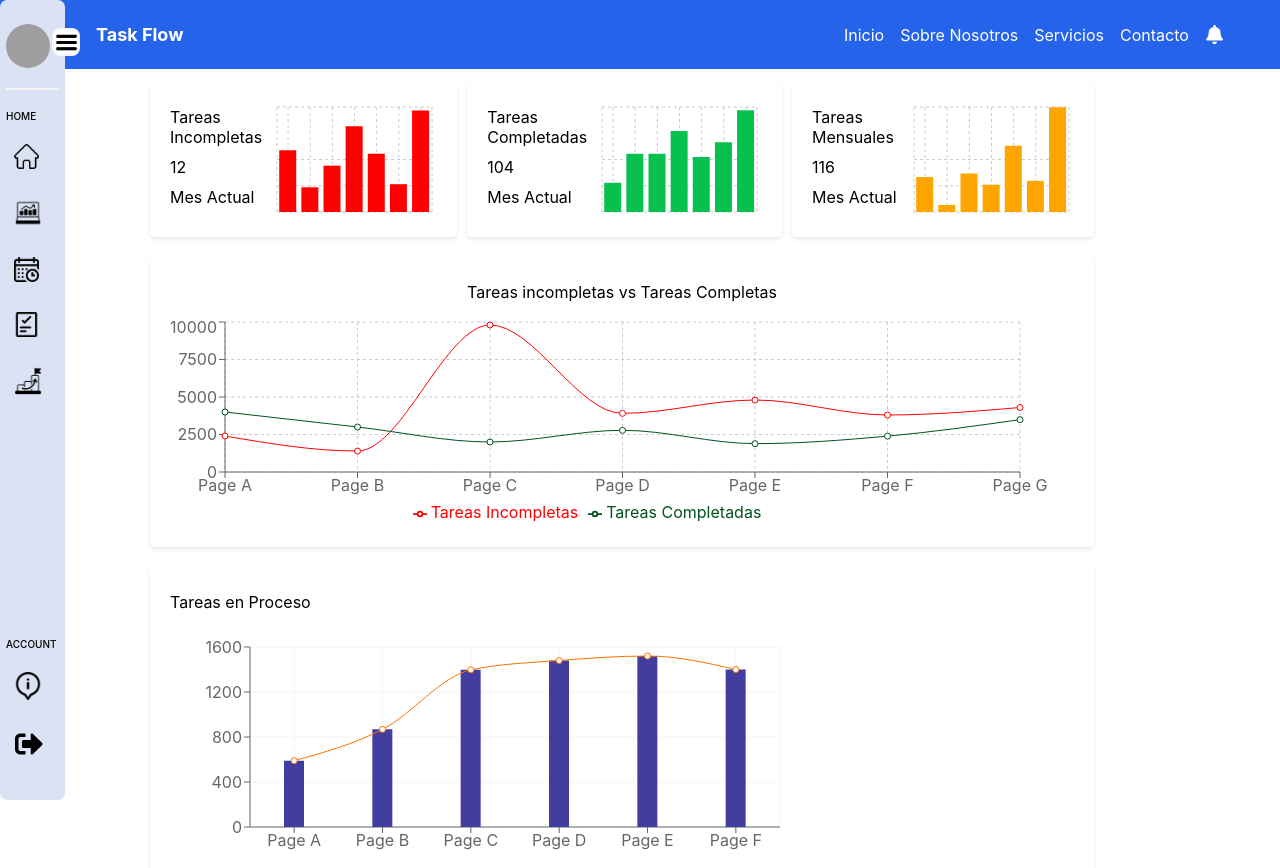
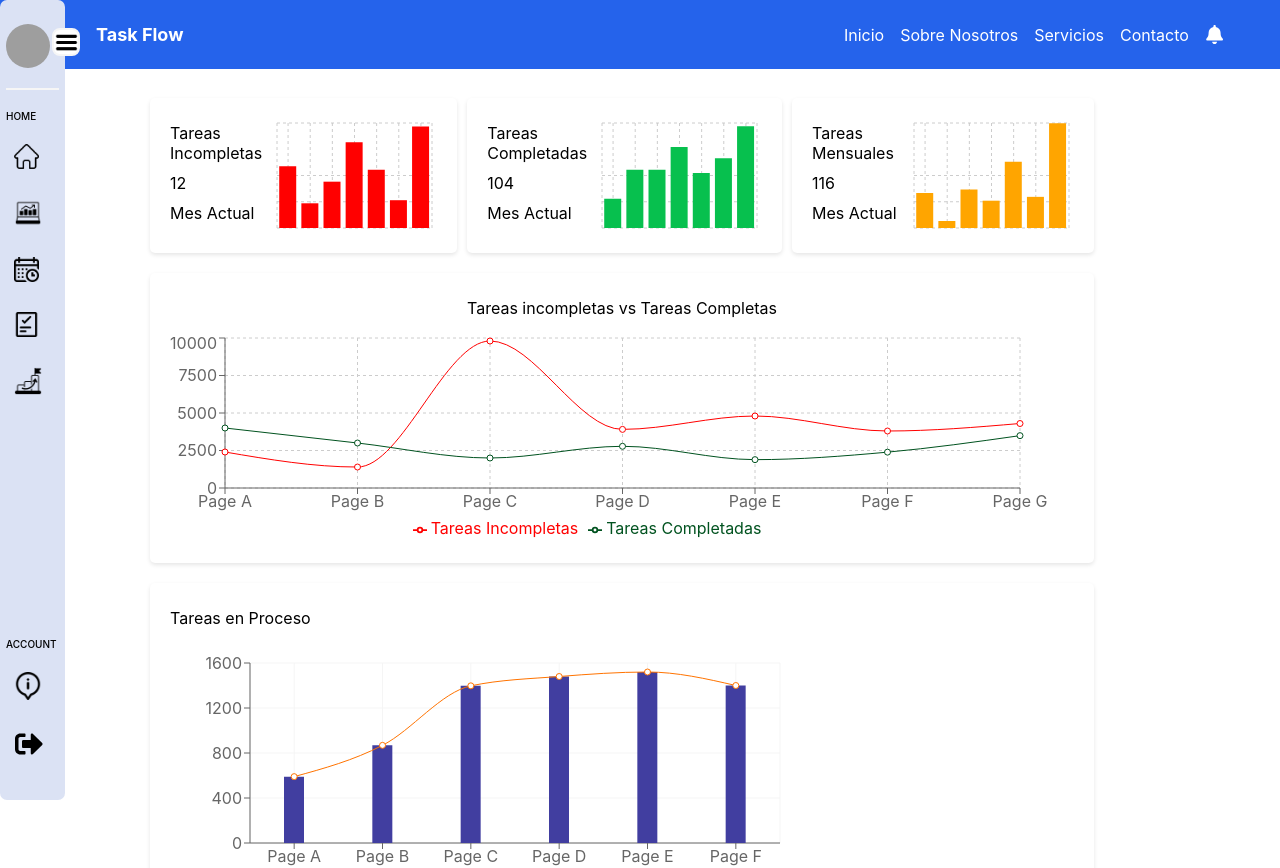
Before and after one commit to DeeEmDy/TaskFlow_FrontendPW, a React (Vite) app: page /dashBoard in a window 1280 px wide. Shown: the top 868 px of the page. Built offline with nearby package versions, Linux system fonts and the light colour scheme; grey boxes are pictures that could not be loaded.

Commit message:
update sidebar
update response sidebar

```diff
--- a/src/style/Layout.css
+++ b/src/style/Layout.css
@@ -1,7 +1,7 @@
 /* Layout.css */
 .layout {
     display: flex;
-    min-height: 10vh;
+    min-height: 1vh;
   }
 
   .sidebar {
@@ -27,5 +27,5 @@
     margin-left:110px; /* Igual al ancho del sidebar para que el contenido no se superponga */
     padding: 20px; /* Espaciado alrededor del contenido */
     width: calc(100% - 256px); /* Ocupa el resto del ancho disponible */
-    margin-top: 2rem;
+    margin-top: 3rem;
   }
--- a/src/style/Sidebar.css
+++ b/src/style/Sidebar.css
@@ -4,6 +4,11 @@
     padding: 0;
     box-sizing: border-box;
     font-family: "Inter", sans-serif;
+  }
+  .layout {
+    display: flex;
+    min-height: 1vh;
+
   }
 
   .containerSide {
```
